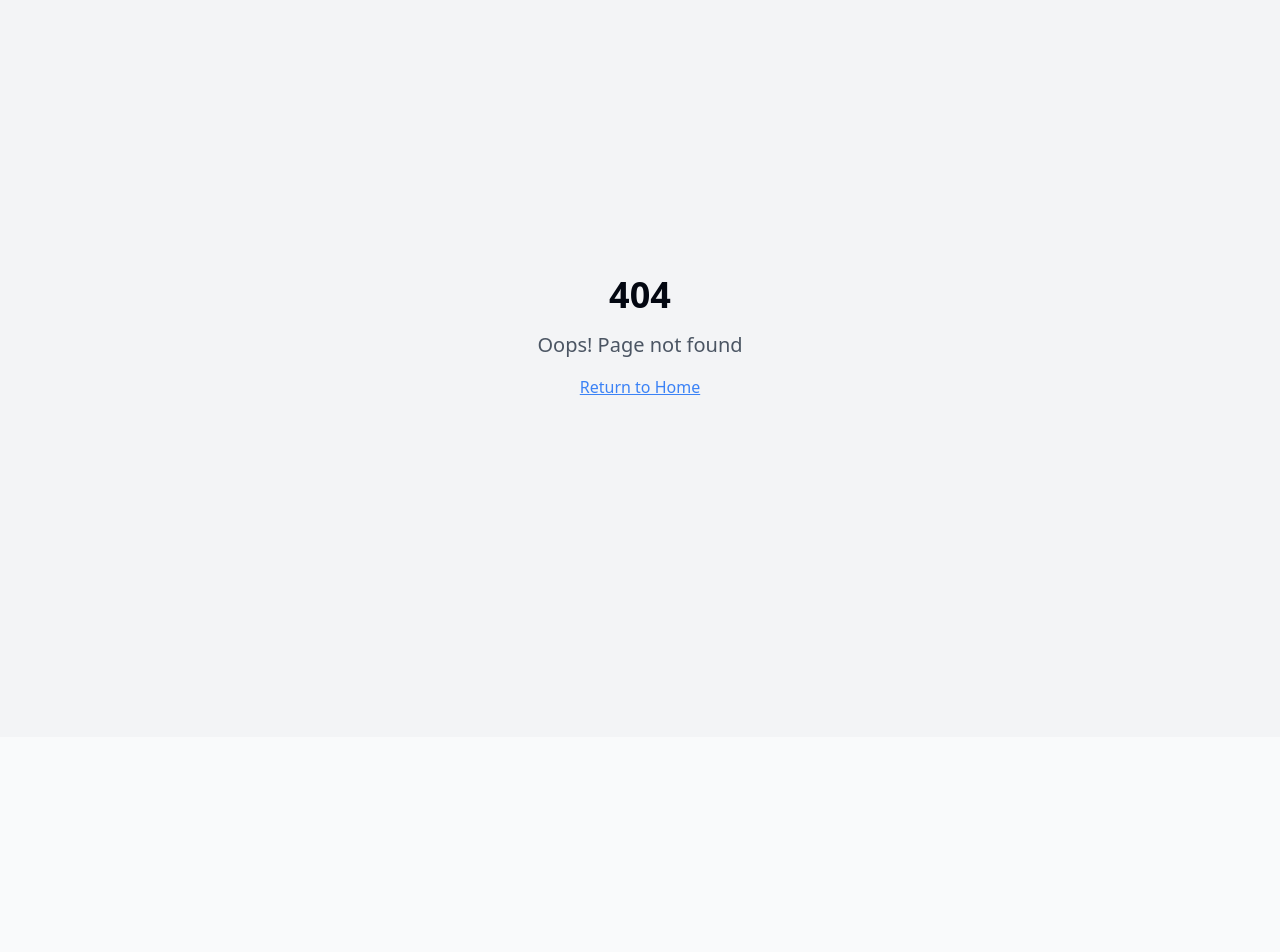
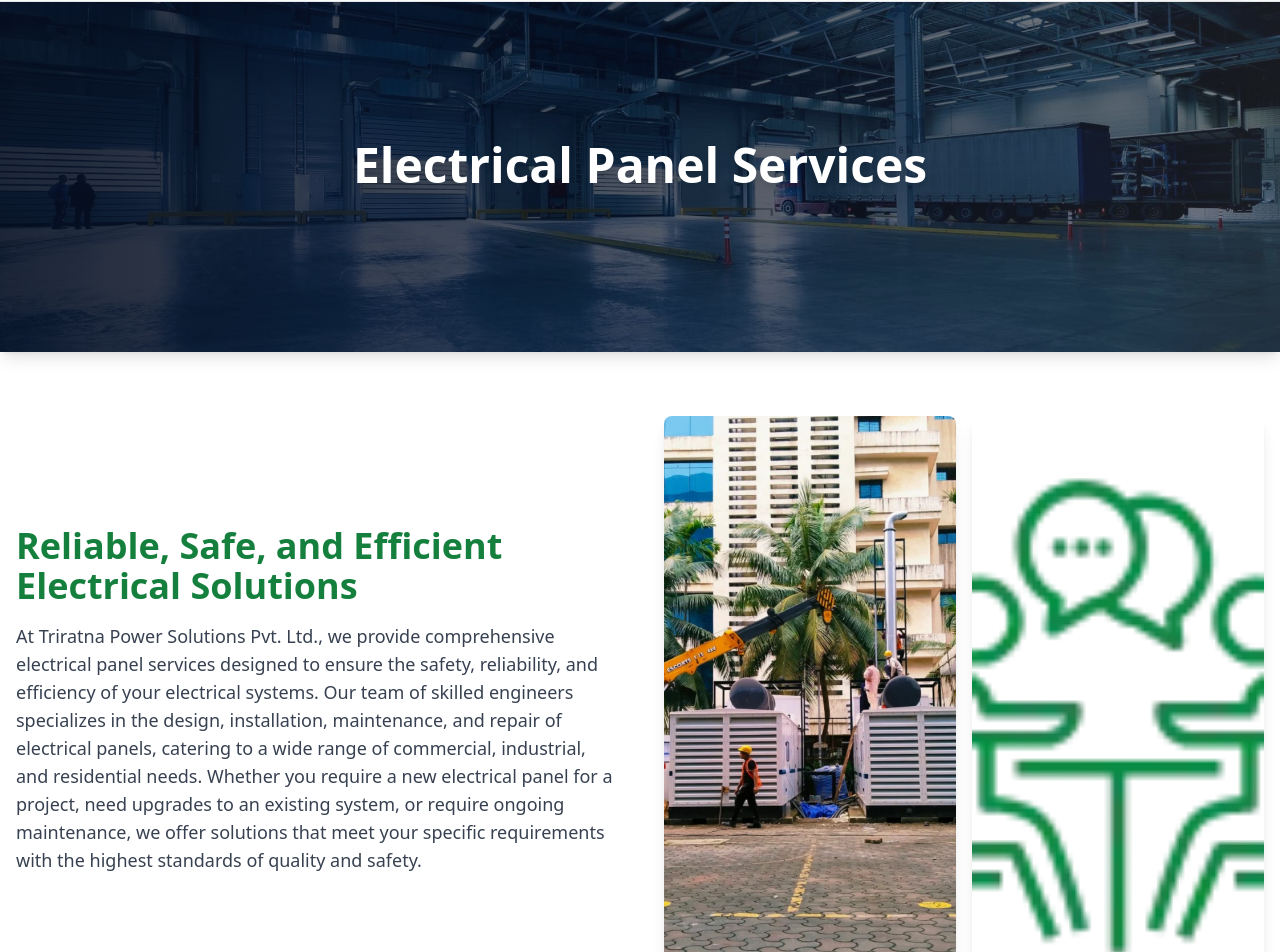
Before and after one commit to viraj-gavade/volt-guardian-web, a React (Vite) app in the folder Frontend/: page /page5 in a window 1280 px wide. Before the commit this address had no page. Shown: the part 63-1015 px from the top of the page. Before the commit the page ends 800 px from the top, so only its background shows below. Built offline with nearby package versions, Linux system fonts and the light colour scheme.

Commit message:
Page 5 added

```diff
--- a/Frontend/src/App.tsx
+++ b/Frontend/src/App.tsx
@@ -13,6 +13,7 @@ import Page1 from "./pages/Page1";
 import Page2 from "./pages/Page2";
 import Page3 from "./pages/Page3";
 import Page4 from "./pages/Page4";
+import Page5 from "./pages/Page5";
 
 
 const queryClient = new QueryClient();
@@ -33,6 +34,7 @@ const App = () => (
           <Route path="/page2" element={<Page2 />} />
           <Route path="/page3" element={<Page3 />} />
           <Route path="/page4" element={<Page4 />} />
+          <Route path="/page5" element={<Page5 />} />
           {/* ADD ALL CUSTOM ROUTES ABOVE THE CATCH-ALL "*" ROUTE */}
           <Route path="*" element={<NotFound />} />
         </Routes>
--- a/Frontend/src/components/Navbar.tsx
+++ b/Frontend/src/components/Navbar.tsx
@@ -22,6 +22,7 @@ const Navbar = () => {
     { name: "Page2", path: "/page2" },
     { name: "Page3", path: "/page3" },
     { name: "Page4", path: "/page4" },
+    { name: "Page5", path: "/page5" },
   ];
 
   const [servicesDropdown, setServicesDropdown] = useState(false);
--- /dev/null
+++ b/Frontend/src/pages/Page5.tsx
@@ -0,0 +1,131 @@
+import Navbar from "@/components/Navbar";
+import Footer from "@/components/Footer";
+import ScrollToTopButton from "@/components/ui/ScrollToTop";
+import { Button } from "@/components/ui/button";
+import heroImage from "@/assets/working-1.jpg";
+import img1 from "@/assets/ChooseUs.webp";
+import img2 from "@/assets/Meet-the-Customer.webp"
+
+const features = [
+  {
+    title: "Customized Electrical Panel Solutions",
+    description:
+      "We provide expert electrical panel services tailored to meet your specific needs. Our skilled engineers design and deliver solutions that ensure the safety and efficiency of your electrical systems.",
+  },
+  {
+    title: "Comprehensive Services",
+    description:
+      "From design and installation to maintenance and repairs, we offer end-to-end services for electrical panels. Every solution complies with the highest safety and quality standards to guarantee reliable performance.",
+  },
+  {
+    title: "Quick Response and Support",
+    description:
+      "We understand the importance of minimizing downtime. That’s why we prioritize quick response times and provide exceptional customer support to keep your electrical systems running smoothly.",
+  },
+  {
+    title: "Commitment to Reliability and Quality",
+    description:
+      "With years of experience and a focus on quality, we deliver dependable and high-performance electrical panel solutions. Trust us to ensure the long-term safety and efficiency of your systems.",
+  },
+];
+
+const Page5 = () => (
+  <div className="min-h-screen bg-background">
+    <Navbar />
+    <main>
+      {/* Hero Section */}
+      <section className="relative min-h-[350px] flex items-center justify-center bg-background">
+        <div className="relative w-full rounded-none overflow-hidden shadow-lg">
+          <img
+            src={heroImage}
+            alt="Electrical Panel Services Hero"
+            className="w-full h-[350px] object-cover"
+          />
+          <div className="absolute inset-0 bg-gradient-to-r from-industrial-navy/90 via-industrial-navy/70 to-industrial-charcoal/60" />
+          <div className="absolute inset-0 flex flex-col items-center justify-center text-center px-4">
+            <h3 className="text-3xl sm:text-4xl lg:text-5xl font-bold text-white mb-6 leading-tight drop-shadow-lg">
+              Electrical Panel Services
+            </h3>
+          </div>
+        </div>
+      </section>
+
+      {/* Info Section */}
+      <section className="py-16 bg-white">
+        <div className="container mx-auto px-4 flex flex-col md:flex-row items-center gap-12">
+          <div className="md:w-1/2 mb-8 md:mb-0">
+            <h2 className="text-3xl md:text-4xl font-bold text-green-700 mb-4">
+              Reliable, Safe, and Efficient Electrical Solutions
+            </h2>
+            <p className="text-gray-700 text-lg mb-4">
+              At Triratna Power Solutions Pvt. Ltd., we provide comprehensive
+              electrical panel services designed to ensure the safety,
+              reliability, and efficiency of your electrical systems. Our team
+              of skilled engineers specializes in the design, installation,
+              maintenance, and repair of electrical panels, catering to a wide
+              range of commercial, industrial, and residential needs. Whether
+              you require a new electrical panel for a project, need upgrades to
+              an existing system, or require ongoing maintenance, we offer
+              solutions that meet your specific requirements with the highest
+              standards of quality and safety.
+            </p>
+          </div>
+          <div className="md:w-1/2 flex justify-center gap-4">
+            <div className="aspect-[8/16] w-1/2">
+              <img
+                src={img1}
+                alt="Electrical Panel 1"
+                className="rounded-lg shadow-lg w-full h-full object-cover"
+              />
+            </div>
+            <div className="aspect-[8/16] w-1/2">
+              <img
+                src={img2}
+                alt="Electrical Panel 2"
+                className="rounded-lg shadow-lg w-full h-full object-cover"
+              />
+            </div>
+          </div>
+        </div>
+      </section>
+
+      {/* Features Section */}
+      <section className="py-16 bg-white">
+        <div className="container mx-auto px-4">
+          <h2 className="text-2xl md:text-3xl font-bold text-center text-green-700 mb-10">
+            Why Choose Our Electrical Panels?
+          </h2>
+          <div className="grid grid-cols-1 md:grid-cols-2 gap-8">
+            {features.map((feature, idx) => (
+              <div
+                key={idx}
+                className="p-6 border rounded-lg shadow-sm bg-white"
+              >
+                <h3 className="text-xl font-semibold text-green-700 mb-2">
+                  {feature.title}
+                </h3>
+                <p className="text-gray-700 text-base">{feature.description}</p>
+              </div>
+            ))}
+          </div>
+        </div>
+      </section>
+
+      {/* Contact Section */}
+      <section className="py-12 bg-white">
+        <div className="container mx-auto px-4 text-center">
+          <h2 className="text-2xl md:text-3xl font-bold text-green-700 mb-4">
+            Need Help with Easier Industrial Solutions? We Are Experts!
+          </h2>
+          <Button className="bg-green-600 text-white font-semibold px-8 py-3 rounded-full shadow-lg hover:bg-green-700 transition-all duration-300 mt-4">
+            Contact Us
+          </Button>
+        </div>
+      </section>
+    </main>
+    <ScrollToTopButton />
+    <Footer />
+  </div>
+);
+
+export default Page5;
```
